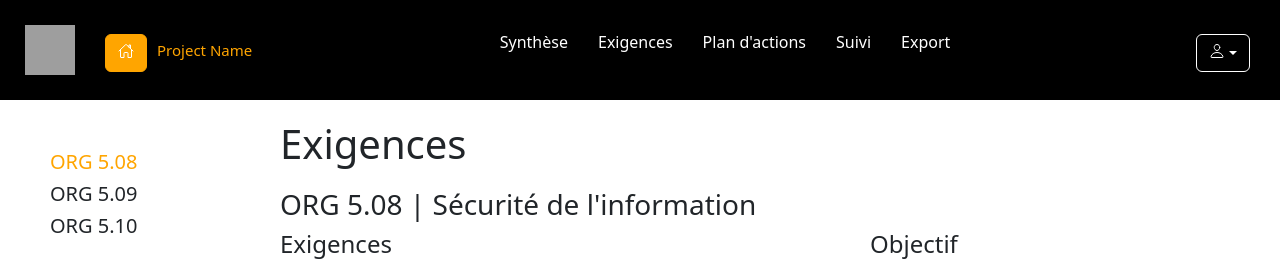
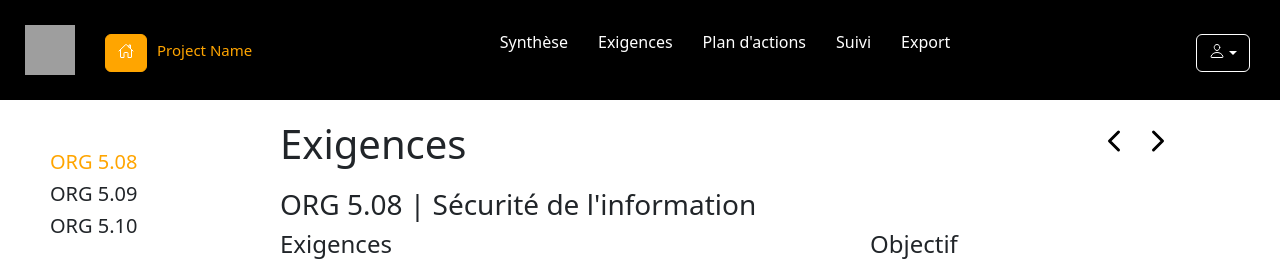
Before and after one commit to louison77/App, a React (Create React App) app in the folder app/: page /Gestion/Exigences in a window 1280 px wide. Both pictures are taken after a click on the element "ORG 5.08". Shown: the top 261 px of the page. Built offline with nearby package versions, Linux system fonts and the light colour scheme; grey boxes are pictures that could not be loaded.

Commit message:
fleches changement exigences

```diff
--- a/app/src/components/GestionPage/Exigences.jsx
+++ b/app/src/components/GestionPage/Exigences.jsx
@@ -270,6 +270,33 @@ const Exigences = () => {
     setUneExigence(Copy2);
     setExigences(Copy);
   };
+  const ChangeExigence = (iter, ID) => {
+    let index = 0;
+    const Copy = [];
+    for (let i = 0; i < exigences.length; i++) {
+      if (exigences[i].Id === ID) {
+        index = i + iter;
+      }
+    }
+    if (index >= 0 && index < exigences.length) {
+      Copy.push({
+        Id: exigences[index].Id,
+        Nom: exigences[index].Nom,
+        Exigence: exigences[index].Exigence,
+        GuideComplet: exigences[index].GuideComplet,
+        GuideAbrege: exigences[index].GuideAbrege,
+        Obj: exigences[index].Obj,
+        Observation: exigences[index].Observation,
+        SousExigences: exigences[index].SousExigences,
+        Note: exigences[index].Note,
+        Maturite: exigences[index].Maturite,
+      });
+      setUneExigence(Copy);
+
+      setactiveID(exigences[index].Id);
+      setOpen(false);
+    }
+  };
   if (isSeen) {
     return (
       <div className="page">
@@ -287,7 +314,27 @@ const Exigences = () => {
         </div>
 
         <div className="ExigenceDescription">
-          <h1 className="TITLE">Exigences</h1>
+          <div className="FirstLine">
+            <h1 className="TITLE">Exigences</h1>
+            <div className="Arrows">
+              <button
+                className="ArrowLeft"
+                onClick={() => ChangeExigence(-1, UneExigence[0].Id)}
+              >
+                <ion-icon size="large" name="chevron-back-outline"></ion-icon>
+              </button>
+
+              <button
+                className="ArrowRight"
+                onClick={() => ChangeExigence(1, UneExigence[0].Id)}
+              >
+                <ion-icon
+                  size="large"
+                  name="chevron-forward-outline"
+                ></ion-icon>
+              </button>
+            </div>
+          </div>
 
           {UneExigence.map((exige) => (
             <div>
--- a/app/src/styles/components/GestionStyle/_exigences.css
+++ b/app/src/styles/components/GestionStyle/_exigences.css
@@ -10,6 +10,32 @@
 .ExigenceDescription{
     margin-left: 100px;
     width: 100%;
+}
+.FirstLine{
+    display: flex;
+    flex-direction: row;
+    align-items: center;
+    justify-content: space-between;
+}
+.Arrows{
+    margin-right: 100px;
+}
+.ArrowLeft{
+    border: none;
+    background-color: white;
+
+}
+.ArrowLeft:hover{
+    cursor: pointer;
+    color: orange;
+}
+.ArrowRight{
+    border: none;
+    background-color: white;
+}
+.ArrowRight:hover{
+    cursor: pointer;
+    color: orange;
 }
 
 .Exigences_parties{
```
